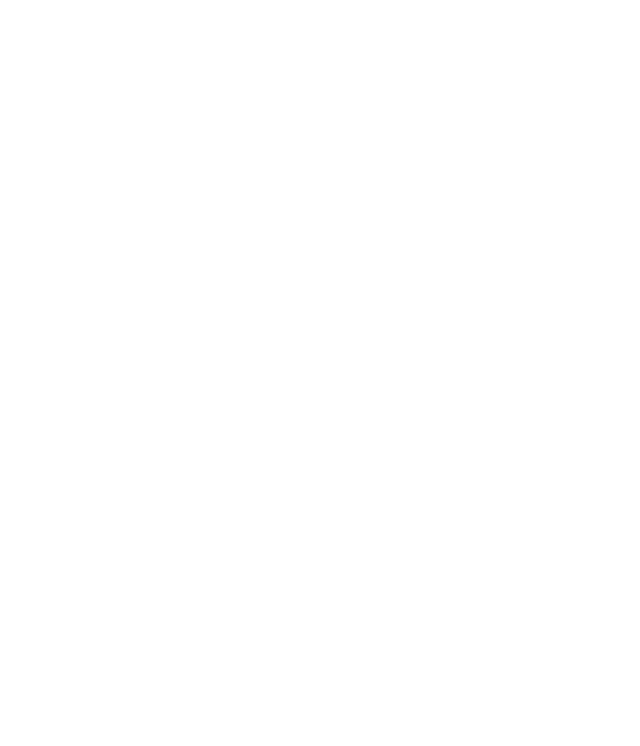
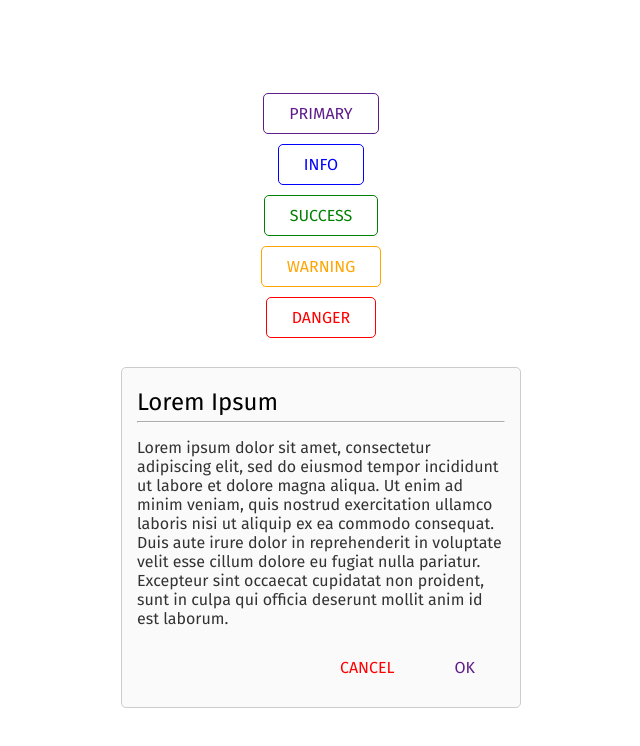
Before and after one commit to DeehSlash/RandomDesign, a Nuxt app: page / in a window 1280 px wide. Shown: the top 746 px of the page, without its empty margins (319-959 px from the left). Built offline with nearby package versions, Linux system fonts and the light colour scheme.

Commit message:
Componentes

```diff
--- /dev/null
+++ b/components/Btn.vue
@@ -0,0 +1,95 @@
+<template>
+  <div class="btn" :class="{ primary: isPrimary, danger: isDanger, info: isInfo, warning: isWarning, success: isSuccess, flat: isFlat }">
+    <slot/>
+  </div>
+</template>
+
+<style lang="sass" scoped>
+  .btn
+    margin: 5px
+    padding: 10px 25px
+    border-radius: 5px
+    background-color: transparent
+    text-transform: uppercase
+    user-select: none
+    transition: all .5s ease
+    &:hover
+      transition: all .15s ease
+
+  .flat
+    border: none !important
+    &:hover
+      background-color: transparent !important
+    &.primary
+      color: #5f1c8b !important
+      &:hover
+        border: 1px solid #5f1c8b !important
+
+
+  .primary
+    color: #5f1c8b
+    border: 1px solid #5f1c8b
+    &:hover
+      background-color: #5f1c8b
+      color: #fff
+
+  .danger
+    color: red
+    border: 1px solid red
+    &:hover
+      background-color: red
+      color: #fff
+
+  .success
+    color: green
+    border: 1px solid green
+    &:hover
+      background-color: green
+      color: #fff
+
+  .warning
+    color: orange
+    border: 1px solid orange
+    &:hover
+      background-color: orange
+      color: #fff
+
+  .info
+    color: blue
+    border: 1px solid blue
+    &:hover
+      background-color: blue
+      color: #fff
+</style>
+
+<script>
+  export default {
+    props: ['primary', 'info', 'warning', 'danger', 'success', 'flat'],
+
+    computed: {
+      isPrimary () {
+        return this.primary !== undefined
+      },
+
+      isDanger () {
+        return this.danger !== undefined
+      },
+
+      isInfo () {
+        return this.info !== undefined
+      },
+
+      isWarning () {
+        return this.warning !== undefined
+      },
+
+      isSuccess () {
+        return this.success !== undefined
+      },
+
+      isFlat () {
+        return this.flat !== undefined
+      }
+    }
+  }
+</script>
--- /dev/null
+++ b/components/Card.vue
@@ -0,0 +1,16 @@
+<template>
+  <div class="card">
+    <slot/>
+  </div>
+</template>
+
+<style lang="sass" scoped>
+  .card
+    min-height: 25px
+    width: 400px
+    margin: 5px
+    padding: 20px 15px
+    border: 1px solid #ccc
+    border-radius: 5px
+    background-color: #fafafa
+</style>
--- /dev/null
+++ b/components/CardActions.vue
@@ -0,0 +1,13 @@
+<template>
+  <div class="actions">
+    <slot/>
+  </div>
+</template>
+
+<style lang="sass" scoped>
+  .actions
+    display: flex
+    margin-top: 15px
+    margin-bottom: -5px
+    justify-content: flex-end
+</style>
--- /dev/null
+++ b/components/CardContent.vue
@@ -0,0 +1,11 @@
+<template>
+  <div class="content">
+    <slot/>
+  </div>
+</template>
+
+<style lang="sass" scoped>
+  .content
+    color: #333
+    text-align: left
+</style>
--- /dev/null
+++ b/components/CardTitle.vue
@@ -0,0 +1,17 @@
+<template>
+  <div class="title">
+    <slot/>
+    <hr>
+  </div>
+</template>
+
+<style lang="sass" scoped>
+  .title
+    font-size: 24px
+    text-align: left
+
+  hr
+    margin-top: 5px
+    margin-bottom: 15px
+    border-color: #fff
+</style>
--- a/layouts/default.vue
+++ b/layouts/default.vue
@@ -1,7 +1,5 @@
 <template>
-  <div>
-    <nuxt/>
-  </div>
+  <nuxt/>
 </template>
 
 <style lang="sass">
@@ -10,6 +8,10 @@
   html
     font-family: 'Fira Sans', sans-serif;
 
+  html, body, #__nuxt, #__layout
+    width: 100%
+    height: 100%
+
   *, *:before, *:after
     box-sizing: border-box
     margin: 0
--- a/pages/index.vue
+++ b/pages/index.vue
@@ -1,40 +1,47 @@
 <template>
-  <section class="container">
-    <div>
-      <app-logo/>
-      <h1 class="title">
-        random-design
-      </h1>
-      <h2 class="subtitle">
-        Random Design
-      </h2>
-      <div class="links">
-        <a
-          href="https://nuxtjs.org/"
-          target="_blank"
-          class="button--green">Documentation</a>
-        <a
-          href="https://github.com/nuxt/nuxt.js"
-          target="_blank"
-          class="button--grey">GitHub</a>
-      </div>
-    </div>
+  <section class="container full">
+    <btn primary>Primary</btn>
+    <btn info>Info</btn>
+    <btn success>Success</btn>
+    <btn warning>Warning</btn>
+    <btn danger>Danger</btn>
+    <br>
+    <card>
+      <card-title>Lorem Ipsum</card-title>
+      <card-content>
+        Lorem ipsum dolor sit amet, consectetur adipiscing elit, sed do eiusmod tempor incididunt ut labore et dolore magna aliqua. Ut enim ad minim veniam, quis nostrud exercitation ullamco laboris nisi ut aliquip ex ea commodo consequat. Duis aute irure dolor in reprehenderit in voluptate velit esse cillum dolore eu fugiat nulla pariatur. Excepteur sint occaecat cupidatat non proident, sunt in culpa qui officia deserunt mollit anim id est laborum.
+      </card-content>
+      <card-actions>
+        <btn danger flat>Cancel</btn>
+        <btn primary flat>Ok</btn>
+      </card-actions>
+    </card>
   </section>
 </template>
 
-<style>
-  .container {
-    display: flex;
-    justify-content: center;
-    align-items: center;
-    text-align: center;
-  }
+<style lang="sass" scoped>
+  .container
+    display: flex
+    flex-direction: column
+    justify-content: center
+    align-items: center
+    text-align: center
+
+  .full
+    width: 100%
+    height: 100%
 </style>
 
 <script>
+  import Btn from '~/components/Btn'
+  import Card from '~/components/Card'
+  import CardTitle from '~/components/CardTitle'
+  import CardContent from '~/components/CardContent'
+  import CardActions from '~/components/CardActions'
+
   export default {
     components: {
-      AppLogo
+      Btn, Card, CardTitle, CardContent, CardActions
     }
   }
 </script>
```
